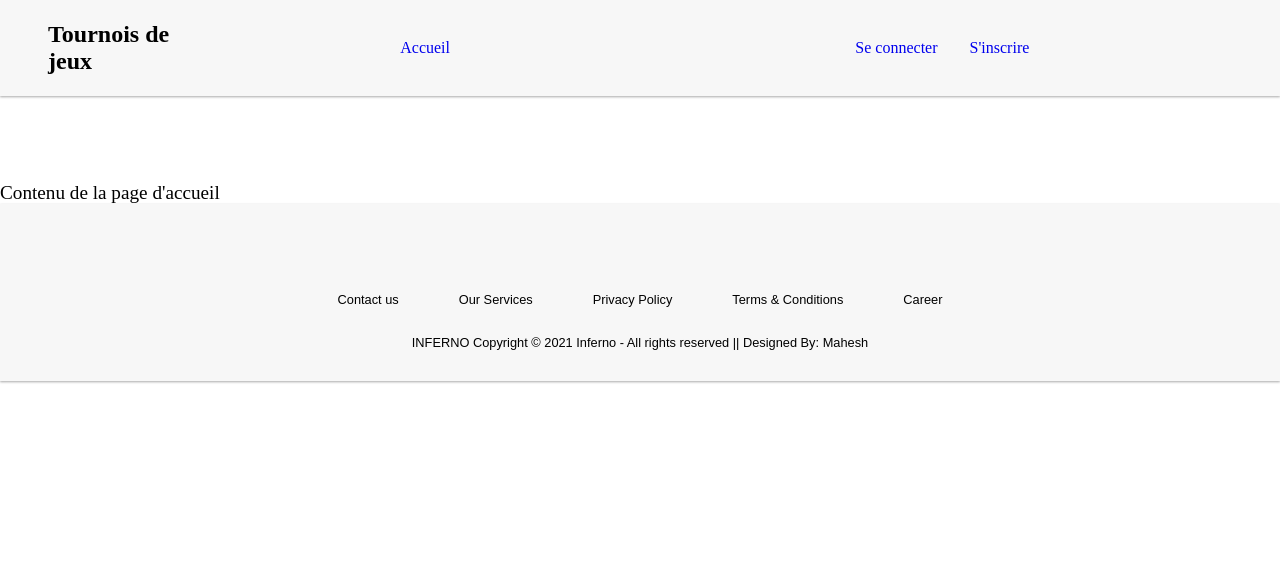
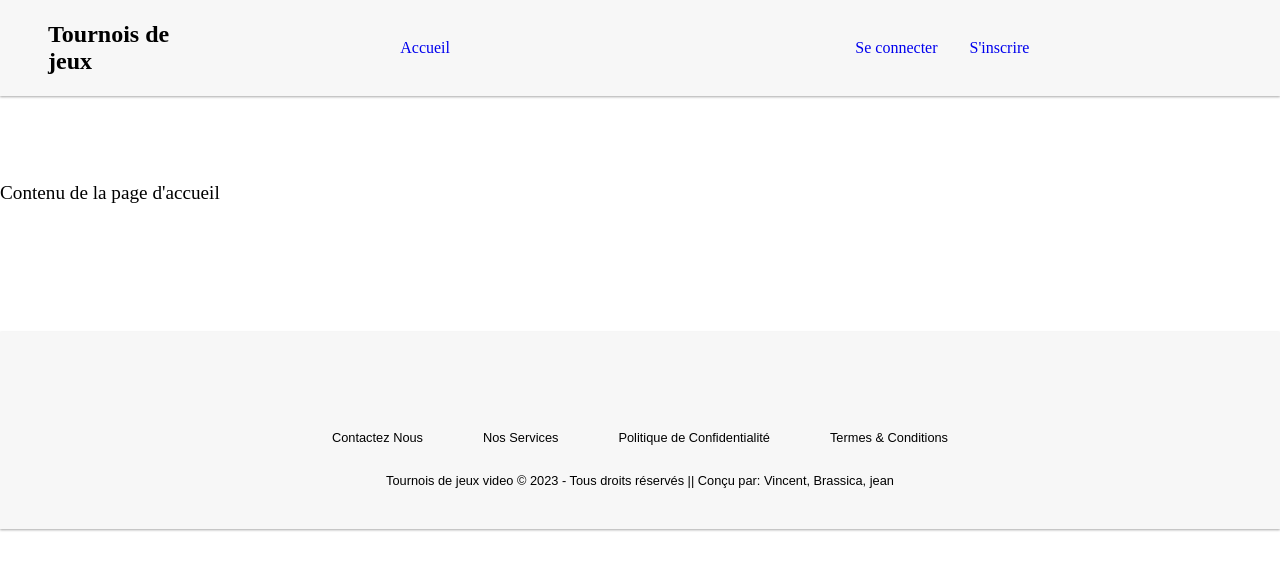
Before and after one commit to Fantastix80/projet-module-react, a React (Vite) app: page / in a window 1280 px wide. Shown: the top 570 px of the page. Built offline with nearby package versions, Linux system fonts and the light colour scheme.

Commit message:
footer v2

```diff
--- a/src/assets/css/footer.css
+++ b/src/assets/css/footer.css
@@ -4,9 +4,10 @@ body{
   }
 
   .footer{
+  margin-top: 8rem;
   background-color: #f7f7f7;
   box-shadow: rgba(0, 0, 0, 0.12) 0px 1px 3px, rgba(0, 0, 0, 0.24) 0px 1px 2px;
-  padding:10px 0px;
+  padding:20px 0px;
   font-family: 'Play', sans-serif;
   text-align:center;
   }
--- a/src/components/Footer.jsx
+++ b/src/components/Footer.jsx
@@ -14,16 +14,15 @@ const Footer = () => {
 
         <div class="row">
         <ul>
-        <li><a href="#">Contact us</a></li>
-        <li><a href="#">Our Services</a></li>
-        <li><a href="#">Privacy Policy</a></li>
-        <li><a href="#">Terms & Conditions</a></li>
-        <li><a href="#">Career</a></li>
+        <li><a href="#">Contactez Nous</a></li>
+        <li><a href="#">Nos Services</a></li>
+        <li><a href="#">Politique de Confidentialité</a></li>
+        <li><a href="#">Termes & Conditions</a></li>
         </ul>
         </div>
 
         <div class="row">
-        INFERNO Copyright © 2021 Inferno - All rights reserved || Designed By: Mahesh
+        Tournois de jeux video © 2023 - Tous droits réservés || Conçu par: Vincent, Brassica, jean
         </div>
         </div>
         </footer>
```
